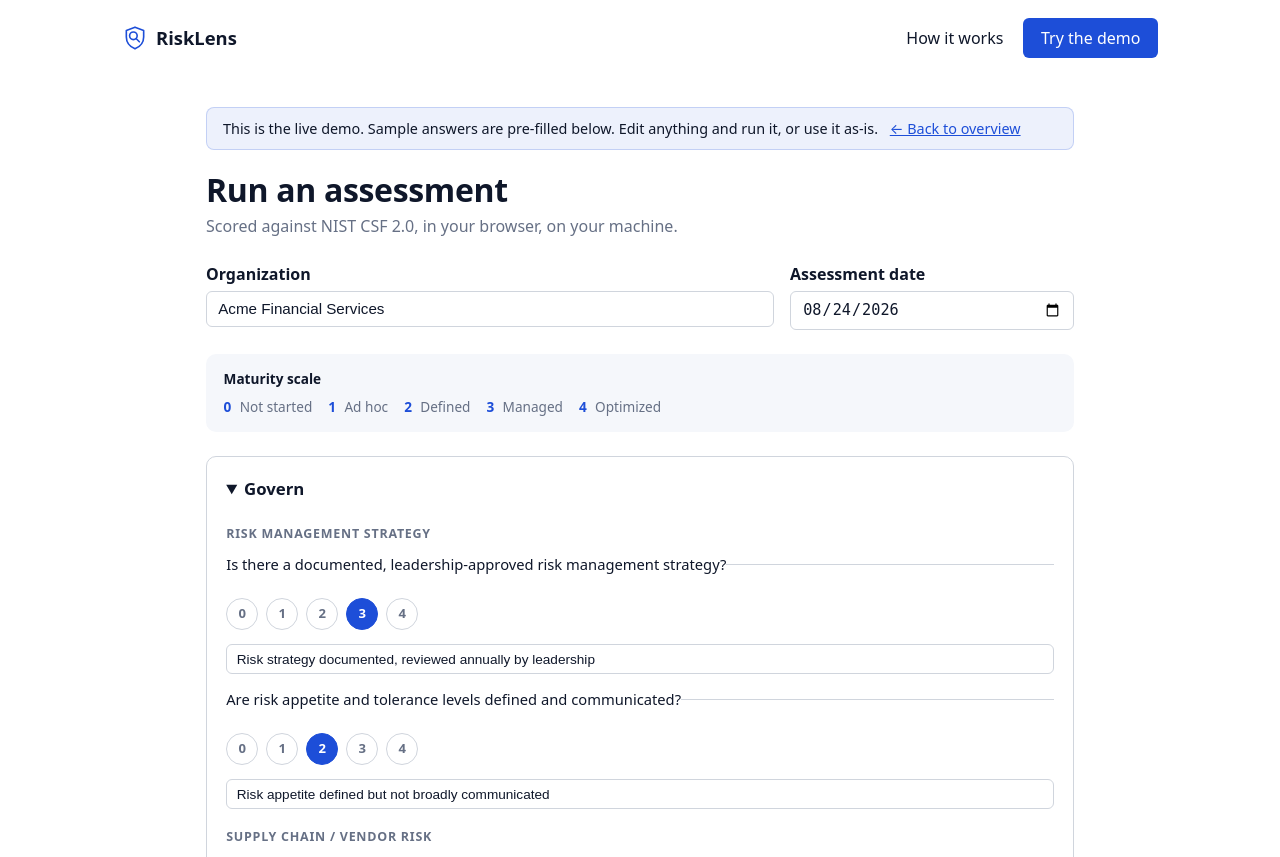
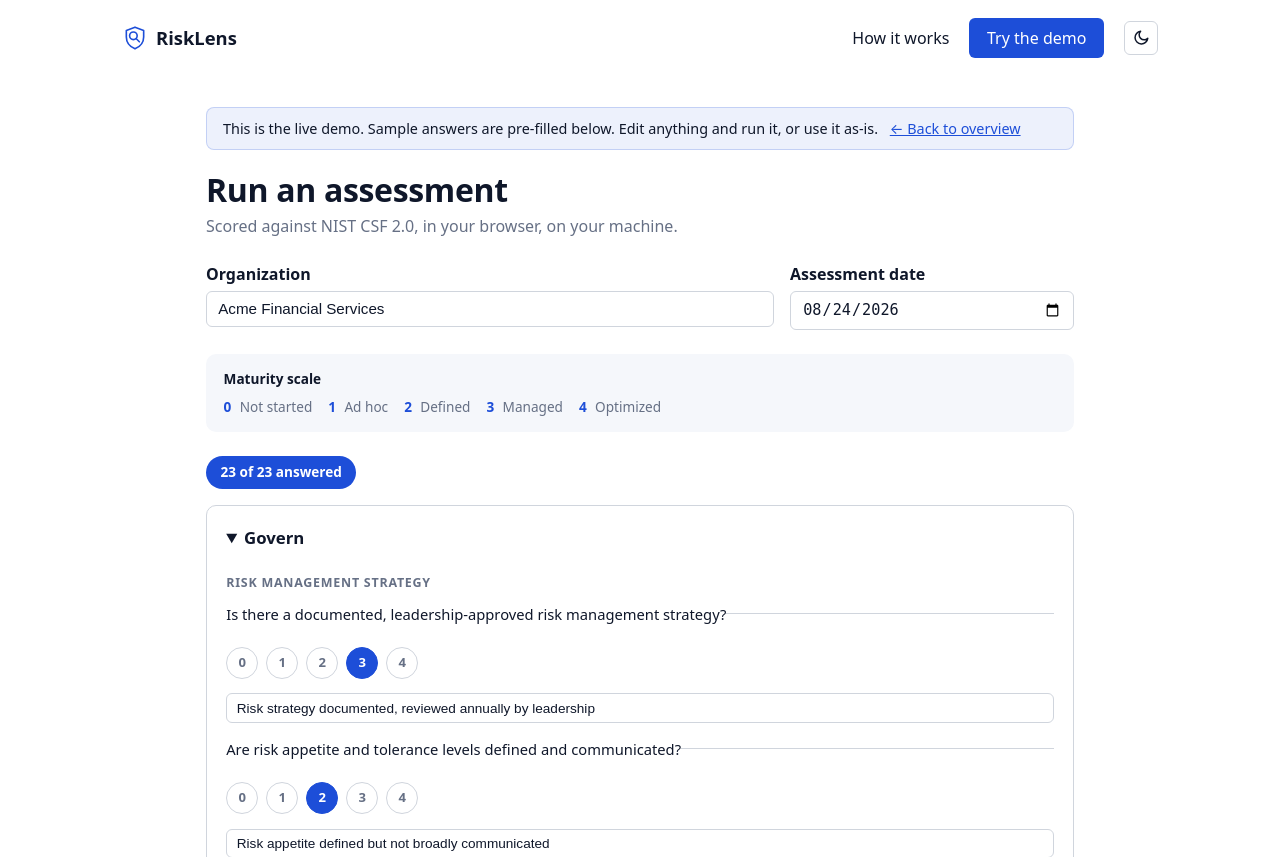
Before and after one commit to Barak-Nisim/risklens, a FastAPI app: page /app in a window 1280 px wide. Shown: the top 857 px of the page. Run offline with FastAPI, Linux system fonts and the light colour scheme.

Commit message:
Add manual theme toggle and live questionnaire progress indicator
Two small roadmap items from docs/enhancements.md: a dark/light toggle
in the nav (localStorage-persisted, overrides prefers-color-scheme via
a data-theme attribute) and a sticky "N of 23 answered" counter on the
assessment form that updates live as radios are selected. Also
hardened the questionnaire's checked-state markup to checked="checked"
so a substring test isn't confused by the progress indicator's own
":checked" CSS selector elsewhere on the page.

Co-Authored-By: Claude Sonnet 5 <noreply@anthropic.com>

```diff
--- a/risklens/web/static/style.css
+++ b/risklens/web/static/style.css
@@ -444,6 +444,20 @@ blockquote.card cite { color: var(--muted); font-size: 0.85rem; font-style: norm
 .legend-pills { display: flex; gap: 1rem; flex-wrap: wrap; color: var(--muted); }
 .legend-pill strong { color: var(--accent); margin-right: 0.3rem; }
 
+.progress-indicator {
+  position: sticky;
+  top: 0.5rem;
+  z-index: 3;
+  display: inline-block;
+  background: var(--accent);
+  color: white;
+  font-weight: 600;
+  font-size: 0.85rem;
+  padding: 0.4rem 0.9rem;
+  border-radius: 999px;
+  margin: 0 0 1rem;
+}
+
 .function-section {
   border: 1px solid var(--border);
   border-radius: 10px;
@@ -632,7 +646,7 @@ form.jira-export { margin-top: 1.5rem; }
 /* ---------- dark mode ---------- */
 
 @media (prefers-color-scheme: dark) {
-  :root {
+  :root:not([data-theme="light"]) {
     --border: #30374a;
     --ink: #e2e8f0;
     --card-bg: #131a2b;
@@ -640,9 +654,45 @@ form.jira-export { margin-top: 1.5rem; }
     --tint-bg: #0e1526;
     --text: #e5e7eb;
   }
-  a { color: #60a5fa; }
-  .nav-cta { color: white !important; }
-  .error { background: #2a1414; color: #fca5a5; border-color: #5c2323; }
-  .mock-titlebar { background: rgba(255, 255, 255, 0.04); }
-  .stat-bar { box-shadow: 0 20px 45px -20px rgba(0, 0, 0, 0.6); }
+  :root:not([data-theme="light"]) a { color: #60a5fa; }
+  :root:not([data-theme="light"]) .nav-cta { color: white !important; }
+  :root:not([data-theme="light"]) .error { background: #2a1414; color: #fca5a5; border-color: #5c2323; }
+  :root:not([data-theme="light"]) .mock-titlebar { background: rgba(255, 255, 255, 0.04); }
+  :root:not([data-theme="light"]) .stat-bar { box-shadow: 0 20px 45px -20px rgba(0, 0, 0, 0.6); }
+  :root:not([data-theme="light"]) .theme-toggle .icon-sun { display: inline; }
+  :root:not([data-theme="light"]) .theme-toggle .icon-moon { display: none; }
 }
+
+/* explicit theme overrides, independent of OS preference */
+:root[data-theme="dark"] {
+  --border: #30374a;
+  --ink: #e2e8f0;
+  --card-bg: #131a2b;
+  --page-bg: #0b0f19;
+  --tint-bg: #0e1526;
+  --text: #e5e7eb;
+}
+:root[data-theme="dark"] a { color: #60a5fa; }
+:root[data-theme="dark"] .nav-cta { color: white !important; }
+:root[data-theme="dark"] .error { background: #2a1414; color: #fca5a5; border-color: #5c2323; }
+:root[data-theme="dark"] .mock-titlebar { background: rgba(255, 255, 255, 0.04); }
+:root[data-theme="dark"] .stat-bar { box-shadow: 0 20px 45px -20px rgba(0, 0, 0, 0.6); }
+:root[data-theme="dark"] .theme-toggle .icon-sun { display: inline; }
+:root[data-theme="dark"] .theme-toggle .icon-moon { display: none; }
+
+.theme-toggle {
+  display: inline-flex;
+  align-items: center;
+  justify-content: center;
+  width: 34px;
+  height: 34px;
+  padding: 0;
+  border-radius: 6px;
+  border: 1px solid var(--border);
+  background: transparent;
+  color: var(--text);
+  cursor: pointer;
+}
+.theme-toggle:hover { border-color: var(--accent); color: var(--accent); }
+.theme-toggle .icon-sun { display: none; }
+.theme-toggle .icon-moon { display: inline; }
--- a/risklens/web/templates/app_form.html
+++ b/risklens/web/templates/app_form.html
@@ -32,6 +32,8 @@
       </div>
     </div>
 
+    <p class="progress-indicator" id="progress-indicator" aria-live="polite"></p>
+
     {% for function in framework.functions %}
     <details class="function-section" {% if loop.first %}open{% endif %}>
       <summary>{{ function.name }}</summary>
@@ -48,7 +50,7 @@
             id="q_{{ question.id }}_{{ level }}"
             name="q_{{ question.id }}"
             value="{{ level }}"
-            {% if current and current.score == level %}checked{% endif %}
+            {% if current and current.score == level %}checked="checked"{% endif %}
           >
           <label for="q_{{ question.id }}_{{ level }}" title="{{ legend[level] }}">{{ level }}</label>
           {% endfor %}
@@ -79,4 +81,31 @@
     <p class="field-caption">Scores your answers against NIST CSF 2.0, ranks the gaps, and renders the report below. With AI narration on, it also writes an executive summary and remediation plan.</p>
   </form>
 </div>
+
+<script>
+  (function () {
+    var form = document.querySelector('form[action="/assess"]');
+    var indicator = document.getElementById("progress-indicator");
+    if (!form || !indicator) return;
+
+    function questionGroups() {
+      var seen = {};
+      form.querySelectorAll('input[type="radio"]').forEach(function (el) {
+        seen[el.name] = true;
+      });
+      return Object.keys(seen);
+    }
+
+    function update() {
+      var groups = questionGroups();
+      var answered = groups.filter(function (name) {
+        return form.querySelector('input[name="' + name + '"]:checked');
+      }).length;
+      indicator.textContent = answered + " of " + groups.length + " answered";
+    }
+
+    form.addEventListener("change", update);
+    update();
+  })();
+</script>
 {% endblock %}
--- a/risklens/web/templates/base.html
+++ b/risklens/web/templates/base.html
@@ -7,6 +7,14 @@
   <link rel="icon" type="image/svg+xml" href="/static/favicon.svg">
   <link rel="stylesheet" href="/static/style.css">
   <script>document.documentElement.classList.remove("no-js");</script>
+  <script>
+    (function () {
+      var saved = localStorage.getItem("risklens-theme");
+      if (saved === "light" || saved === "dark") {
+        document.documentElement.setAttribute("data-theme", saved);
+      }
+    })();
+  </script>
 </head>
 <body>
   <header class="site-nav">
@@ -21,6 +29,10 @@
     <nav>
       <a href="/how-it-works">How it works</a>
       <a href="/app" class="nav-cta">Try the demo</a>
+      <button id="theme-toggle" class="theme-toggle" type="button" aria-label="Toggle dark and light theme">
+        <svg class="icon-sun" viewBox="0 0 24 24" width="18" height="18" fill="none" stroke="currentColor" stroke-width="2" stroke-linecap="round"><circle cx="12" cy="12" r="4"/><path d="M12 2v2M12 20v2M4.9 4.9l1.4 1.4M17.7 17.7l1.4 1.4M2 12h2M20 12h2M4.9 19.1l1.4-1.4M17.7 6.3l1.4-1.4"/></svg>
+        <svg class="icon-moon" viewBox="0 0 24 24" width="18" height="18" fill="none" stroke="currentColor" stroke-width="2" stroke-linecap="round" stroke-linejoin="round"><path d="M21 12.5A8.5 8.5 0 1111.5 3 6.5 6.5 0 0021 12.5z"/></svg>
+      </button>
     </nav>
   </header>
 
@@ -35,6 +47,21 @@
       &middot; MIT License
     </p>
   </footer>
+
+  <script>
+    (function () {
+      var btn = document.getElementById("theme-toggle");
+      if (!btn) return;
+      btn.addEventListener("click", function () {
+        var current = document.documentElement.getAttribute("data-theme");
+        var prefersDark = window.matchMedia("(prefers-color-scheme: dark)").matches;
+        var currentlyDark = current === "dark" || (!current && prefersDark);
+        var next = currentlyDark ? "light" : "dark";
+        document.documentElement.setAttribute("data-theme", next);
+        localStorage.setItem("risklens-theme", next);
+      });
+    })();
+  </script>
 
   <script>
     (function () {
```
Also changed, not shown: tests/test_web.py (+4 -2 lines).
